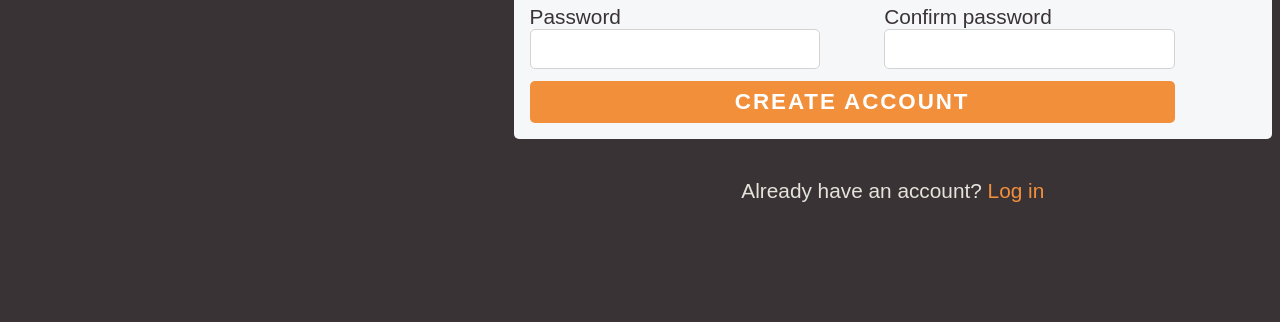
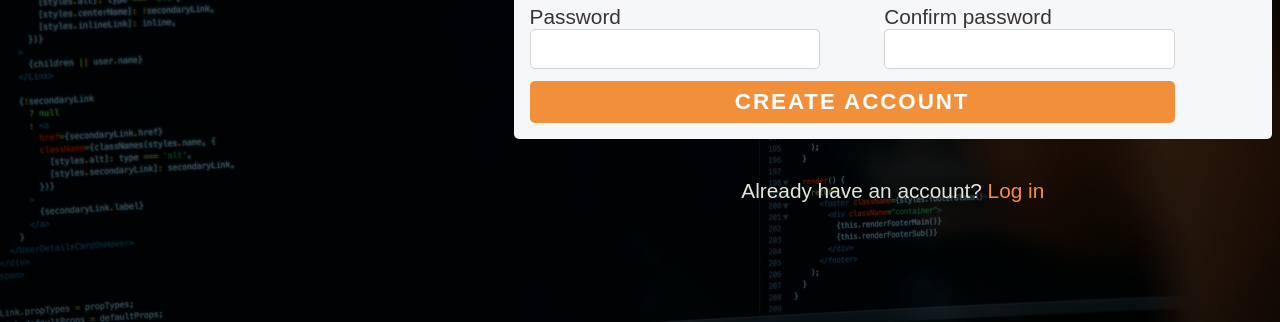
Before and after one commit to h-nriquevieira/html-forms, a plain HTML site: page index.html in a window 1280 px wide. Shown: the part 478-800 px from the top of the page. Drawn offline with nearby package versions, Linux system fonts and the light colour scheme; a web font is replaced by a local one.

Commit message:
Add background image on larger screens

```diff
--- a/styles/style.css
+++ b/styles/style.css
@@ -108,6 +108,7 @@ a:active {
 }
 
 @media screen and (min-width: 600px) {
+
   form {
     flex-direction: row;
     flex-wrap: wrap;
@@ -133,7 +134,12 @@ a:active {
     align-content: center;
     justify-content: center;
     min-height: 100vh;
+    background: url('../images/background.jpg') no-repeat center;
+    background-size: cover;
+    position: relative;
+    box-shadow: inset 4000px 0 0 0 rgba(0, 0, 0, 0.65);
   }
+
 
   header {
     min-width: 40%;
```
Also changed, not shown: images/background.jpg (added).
